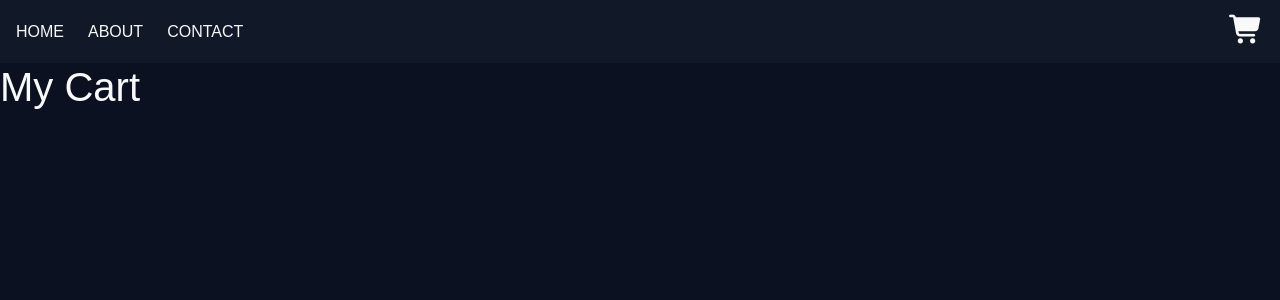
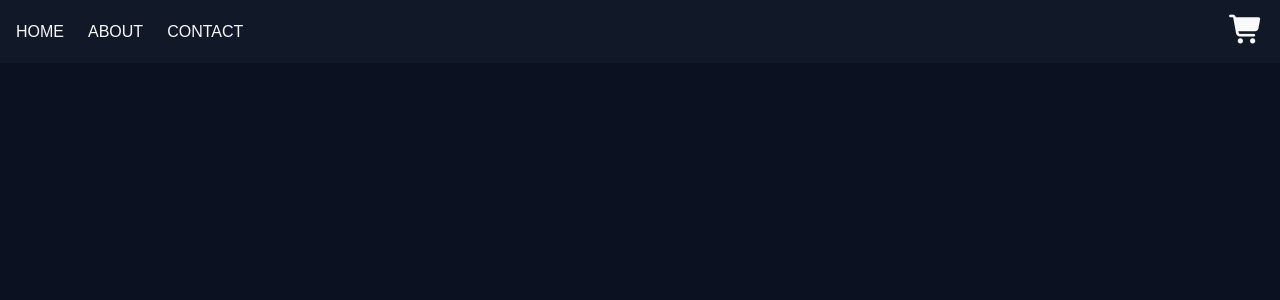
Before and after one commit to jojo-saturo/ShopOnline, a React (Vite) app: page /cart in a window 1280 px wide. Shown: the top 300 px of the page. Built offline with nearby package versions, Linux system fonts and the light colour scheme.

Commit message:
feat: added cart function

```diff
--- a/src/components/Cart.jsx
+++ b/src/components/Cart.jsx
@@ -3,7 +3,13 @@ import React from "react";
 const Cart = (cartAllProduct, setAllProduct) => {
   console.log("cartAllProduct", cartAllProduct);
 
-  return <h1>My Cart</h1>;
+  return (
+    <div className="container-fluid">
+      <div className="row">
+        <div className="col-8"></div>
+      </div>
+    </div>
+  );
 };
 
 export default Cart;
```
